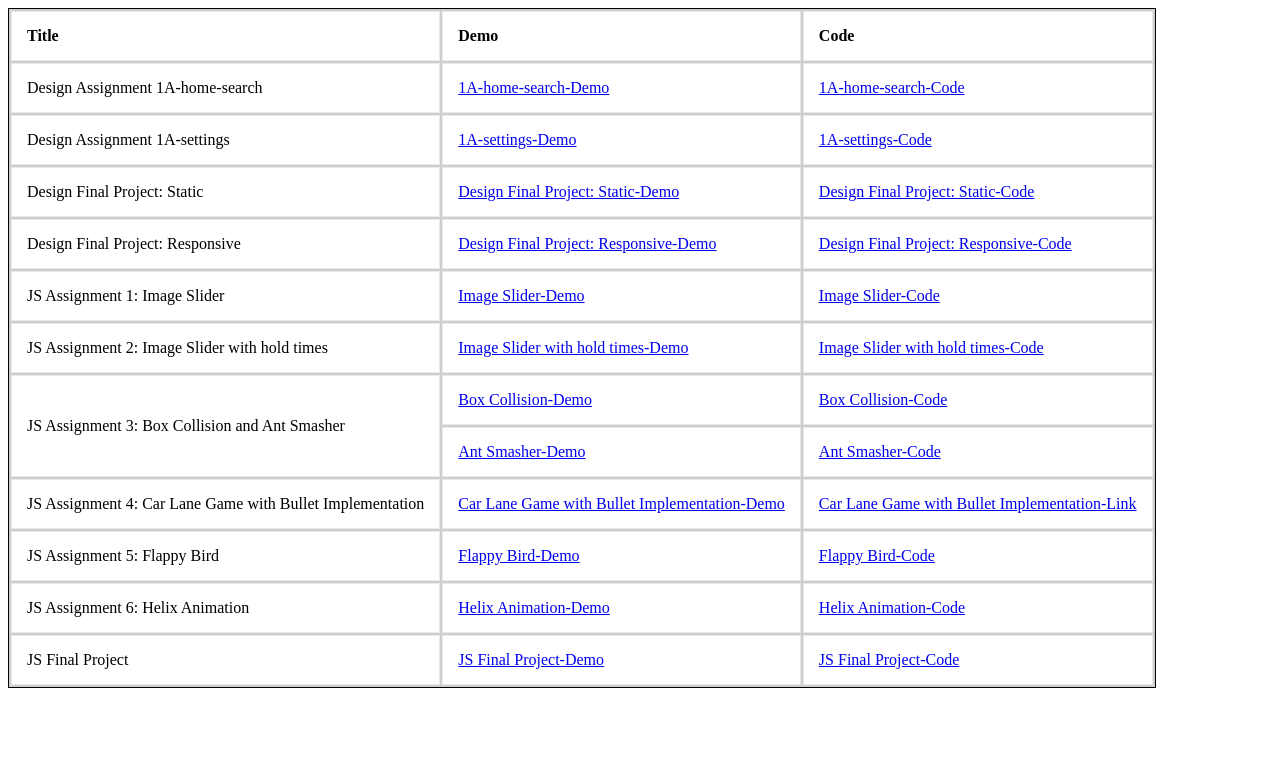
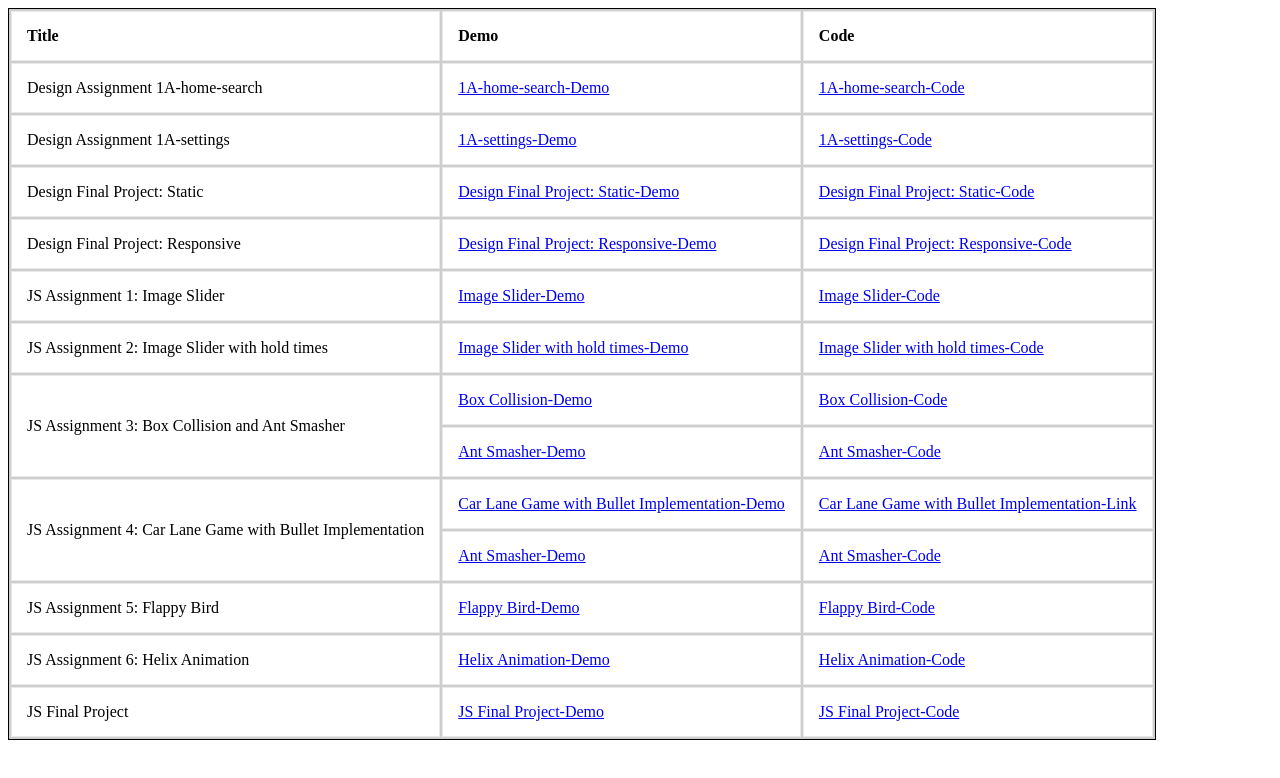
Before and after one commit to Aashish97/leapfrog, a plain HTML site: page index.html in a window 1280 px wide. Drawn offline with Linux system fonts and the light colour scheme.

Commit message:
Bullet car game added

```diff
--- a/index.html
+++ b/index.html
@@ -71,9 +71,13 @@
             <td><a href="https://github.com/Aashish97/leapfrog/tree/master/AntSmasher">Ant Smasher-Code</a></td>
         </tr>
         <tr>
-            <td>JS Assignment 4: Car Lane Game with Bullet Implementation</td>
+            <td rowspan="2">JS Assignment 4: Car Lane Game with Bullet Implementation</td>
             <td><a href="https://aashish97.github.io/leapfrog/CarLaneGame/">Car Lane Game with Bullet Implementation-Demo</a></td>
             <td><a href="https://github.com/Aashish97/leapfrog/tree/master/CarLaneGame">Car Lane Game with Bullet Implementation-Link</a></td>
+        </tr>
+        <tr>
+            <td><a href="https://aashish97.github.io/leapfrog/BulletCarGame/">Ant Smasher-Demo</a></td>
+            <td><a href="https://github.com/Aashish97/leapfrog/tree/master/BulletCarGame">Ant Smasher-Code</a></td>
         </tr>
         <tr>
             <td>JS Assignment 5: Flappy Bird</td>
```
